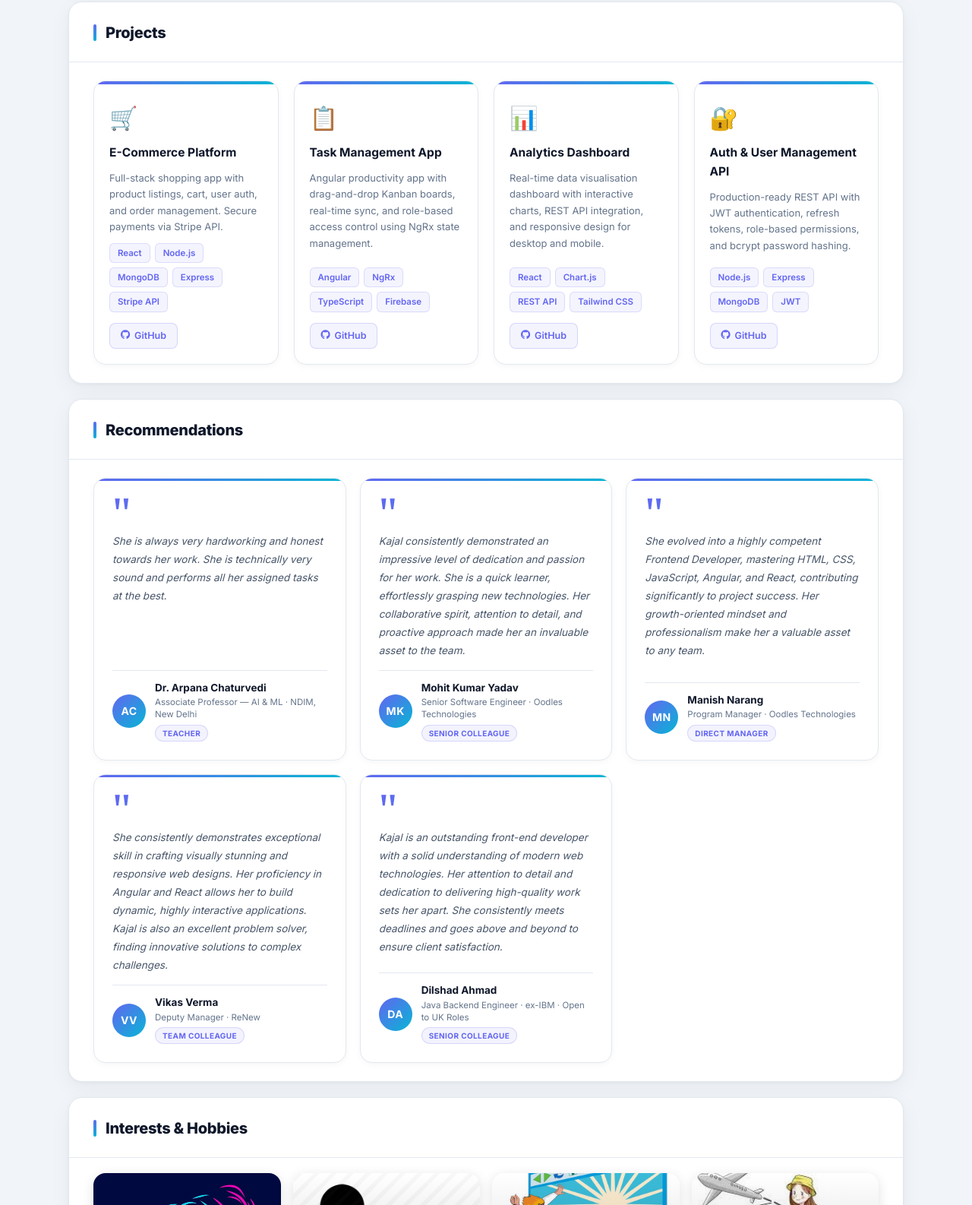
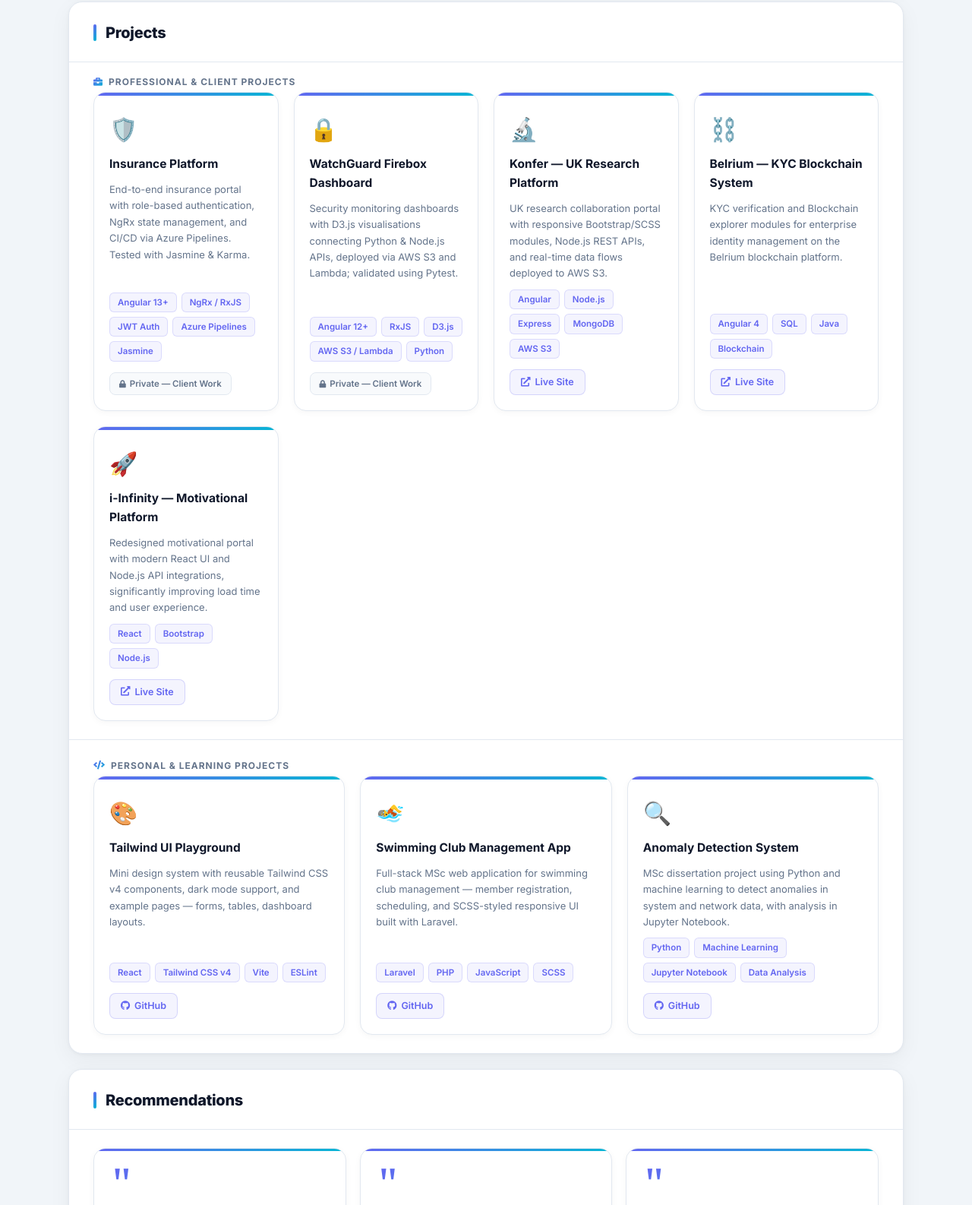
Before and after one commit to ksingh0307/web-portfolio-application, a website: page public/index.html in a window 1280 px wide. Shown: the part 3226-4812 px from the top of the page at 76% size. Drawn offline with Linux system fonts and the light colour scheme.

Commit message:
Replace placeholder projects with real professional and personal projects
Professional client projects: Insurance Platform, WatchGuard Firebox
Dashboard, Konfer UK Research Platform, Belrium KYC Blockchain, i-Infinity.
Personal projects: Tailwind UI Playground, Swimming Club App, Anomaly
Detection System (MSc dissertation). Private client work shows lock badge;
live sites and GitHub links added where available. Resume Key Projects
updated to match.

```diff
--- a/public/index.html
+++ b/public/index.html
@@ -469,24 +469,25 @@
     <!-- Projects Section -->
     <section id="achievements" class="section">
       <div class="section-header">Projects</div>
+
+      <!-- Professional / Client Projects -->
+      <div class="projects-category">
+        <div class="projects-category-label">
+          <i class="fas fa-briefcase"></i> Professional &amp; Client Projects
+        </div>
         <div class="projects-grid">
+
           <div class="project-card">
             <div class="project-card-top"></div>
             <div class="project-card-body">
-            <div class="project-icon">🛒</div>
-            <h3>E-Commerce Platform</h3>
-            <p>
-              Full-stack shopping app with product listings, cart, user auth,
-              and order management. Secure payments via Stripe API.
-            </p>
+              <div class="project-icon">🛡️</div>
+              <h3>Insurance Platform</h3>
+              <p>End-to-end insurance portal with role-based authentication, NgRx state management, and CI/CD via Azure Pipelines. Tested with Jasmine &amp; Karma.</p>
               <div class="project-tech">
-              <span>React</span><span>Node.js</span><span>MongoDB</span
-              ><span>Express</span><span>Stripe API</span>
+                <span>Angular 13+</span><span>NgRx / RxJS</span><span>JWT Auth</span><span>Azure Pipelines</span><span>Jasmine</span>
               </div>
               <div class="project-links">
-              <a href="https://github.com/ksingh0307" target="_blank"
-                ><i class="fab fa-github"></i> GitHub</a
-              >
+                <span class="project-private"><i class="fas fa-lock"></i> Private — Client Work</span>
               </div>
             </div>
           </div>
@@ -494,21 +495,14 @@
           <div class="project-card">
             <div class="project-card-top"></div>
             <div class="project-card-body">
-            <div class="project-icon">📋</div>
-            <h3>Task Management App</h3>
-            <p>
-              Angular productivity app with drag-and-drop Kanban boards,
-              real-time sync, and role-based access control using NgRx state
-              management.
-            </p>
+              <div class="project-icon">🔒</div>
+              <h3>WatchGuard Firebox Dashboard</h3>
+              <p>Security monitoring dashboards with D3.js visualisations connecting Python &amp; Node.js APIs, deployed via AWS S3 and Lambda; validated using Pytest.</p>
               <div class="project-tech">
-              <span>Angular</span><span>NgRx</span><span>TypeScript</span
-              ><span>Firebase</span>
+                <span>Angular 12+</span><span>RxJS</span><span>D3.js</span><span>AWS S3 / Lambda</span><span>Python</span>
               </div>
               <div class="project-links">
-              <a href="https://github.com/ksingh0307" target="_blank"
-                ><i class="fab fa-github"></i> GitHub</a
-              >
+                <span class="project-private"><i class="fas fa-lock"></i> Private — Client Work</span>
               </div>
             </div>
           </div>
@@ -516,21 +510,14 @@
           <div class="project-card">
             <div class="project-card-top"></div>
             <div class="project-card-body">
-            <div class="project-icon">📊</div>
-            <h3>Analytics Dashboard</h3>
-            <p>
-              Real-time data visualisation dashboard with interactive charts,
-              REST API integration, and responsive design for desktop and
-              mobile.
-            </p>
+              <div class="project-icon">🔬</div>
+              <h3>Konfer — UK Research Platform</h3>
+              <p>UK research collaboration portal with responsive Bootstrap/SCSS modules, Node.js REST APIs, and real-time data flows deployed to AWS S3.</p>
               <div class="project-tech">
-              <span>React</span><span>Chart.js</span><span>REST API</span
-              ><span>Tailwind CSS</span>
+                <span>Angular</span><span>Node.js</span><span>Express</span><span>MongoDB</span><span>AWS S3</span>
               </div>
               <div class="project-links">
-              <a href="https://github.com/ksingh0307" target="_blank"
-                ><i class="fab fa-github"></i> GitHub</a
-              >
+                <a href="https://konfer.online" target="_blank"><i class="fas fa-external-link-alt"></i> Live Site</a>
               </div>
             </div>
           </div>
@@ -538,24 +525,91 @@
           <div class="project-card">
             <div class="project-card-top"></div>
             <div class="project-card-body">
-            <div class="project-icon">🔐</div>
-            <h3>Auth &amp; User Management API</h3>
-            <p>
-              Production-ready REST API with JWT authentication, refresh tokens,
-              role-based permissions, and bcrypt password hashing.
-            </p>
+              <div class="project-icon">⛓️</div>
+              <h3>Belrium — KYC Blockchain System</h3>
+              <p>KYC verification and Blockchain explorer modules for enterprise identity management on the Belrium blockchain platform.</p>
               <div class="project-tech">
-              <span>Node.js</span><span>Express</span><span>MongoDB</span
-              ><span>JWT</span>
+                <span>Angular 4</span><span>SQL</span><span>Java</span><span>Blockchain</span>
               </div>
               <div class="project-links">
-              <a href="https://github.com/ksingh0307" target="_blank"
-                ><i class="fab fa-github"></i> GitHub</a
-              >
+                <a href="https://www.belrium.io" target="_blank"><i class="fas fa-external-link-alt"></i> Live Site</a>
               </div>
             </div>
           </div>
+
+          <div class="project-card">
+            <div class="project-card-top"></div>
+            <div class="project-card-body">
+              <div class="project-icon">🚀</div>
+              <h3>i-Infinity — Motivational Platform</h3>
+              <p>Redesigned motivational portal with modern React UI and Node.js API integrations, significantly improving load time and user experience.</p>
+              <div class="project-tech">
+                <span>React</span><span>Bootstrap</span><span>Node.js</span>
               </div>
+              <div class="project-links">
+                <a href="https://www.i-infinity.in" target="_blank"><i class="fas fa-external-link-alt"></i> Live Site</a>
+              </div>
+            </div>
+          </div>
+
+        </div>
+      </div>
+
+      <!-- Personal / Learning Projects -->
+      <div class="projects-category">
+        <div class="projects-category-label">
+          <i class="fas fa-code"></i> Personal &amp; Learning Projects
+        </div>
+        <div class="projects-grid">
+
+          <div class="project-card">
+            <div class="project-card-top"></div>
+            <div class="project-card-body">
+              <div class="project-icon">🎨</div>
+              <h3>Tailwind UI Playground</h3>
+              <p>Mini design system with reusable Tailwind CSS v4 components, dark mode support, and example pages — forms, tables, dashboard layouts.</p>
+              <div class="project-tech">
+                <span>React</span><span>Tailwind CSS v4</span><span>Vite</span><span>ESLint</span>
+              </div>
+              <div class="project-links">
+                <a href="https://github.com/ksingh0307/tailwind-ui-playgraound" target="_blank"><i class="fab fa-github"></i> GitHub</a>
+              </div>
+            </div>
+          </div>
+
+          <div class="project-card">
+            <div class="project-card-top"></div>
+            <div class="project-card-body">
+              <div class="project-icon">🏊</div>
+              <h3>Swimming Club Management App</h3>
+              <p>Full-stack MSc web application for swimming club management — member registration, scheduling, and SCSS-styled responsive UI built with Laravel.</p>
+              <div class="project-tech">
+                <span>Laravel</span><span>PHP</span><span>JavaScript</span><span>SCSS</span>
+              </div>
+              <div class="project-links">
+                <a href="https://github.com/ksingh0307/swimming-club-web-application" target="_blank"><i class="fab fa-github"></i> GitHub</a>
+              </div>
+            </div>
+          </div>
+
+          <div class="project-card">
+            <div class="project-card-top"></div>
+            <div class="project-card-body">
+              <div class="project-icon">🔍</div>
+              <h3>Anomaly Detection System</h3>
+              <p>MSc dissertation project using Python and machine learning to detect anomalies in system and network data, with analysis in Jupyter Notebook.</p>
+              <div class="project-tech">
+                <span>Python</span><span>Machine Learning</span><span>Jupyter Notebook</span><span>Data Analysis</span>
+              </div>
+              <div class="project-links">
+                <a href="https://github.com/ksingh0307/Anomaly-Detection-System-dissertation-2025" target="_blank"><i class="fab fa-github"></i> GitHub</a>
+              </div>
+            </div>
+          </div>
+
+        </div>
+      </div>
+
     </section>
 
     <!-- Recommendations Section -->
--- a/public/style.css
+++ b/public/style.css
@@ -596,6 +596,54 @@ body {
 }
 
 /* ─── PROJECTS ─────────────────────────────────────────── */
+.projects-category {
+  padding: 0 32px 8px;
+}
+
+.projects-category + .projects-category {
+  border-top: 1px solid var(--border);
+  padding-top: 8px;
+}
+
+.projects-category-label {
+  font-size: 12px;
+  font-weight: 700;
+  color: var(--muted);
+  text-transform: uppercase;
+  letter-spacing: 1px;
+  padding: 16px 0 4px;
+  display: flex;
+  align-items: center;
+  gap: 7px;
+}
+
+.projects-category-label i {
+  font-size: 12px;
+  background: var(--gradient);
+  -webkit-background-clip: text;
+  -webkit-text-fill-color: transparent;
+  background-clip: text;
+}
+
+.projects-category .projects-grid {
+  padding: 0 0 16px;
+}
+
+.project-private {
+  display: inline-flex;
+  align-items: center;
+  gap: 5px;
+  color: var(--muted);
+  font-size: 11.5px;
+  font-weight: 600;
+  background: #f8fafc;
+  border: 1.5px solid var(--border);
+  border-radius: 8px;
+  padding: 5px 12px;
+}
+
+.project-private i { font-size: 10px; }
+
 .projects-grid {
   display: grid;
   grid-template-columns: repeat(auto-fit, minmax(240px, 1fr));
```
Also changed, not shown: public/images/resume/resume-source.html (+23 -29 lines), 1 other file. Lines whose indentation alone changed are shown as unchanged.
